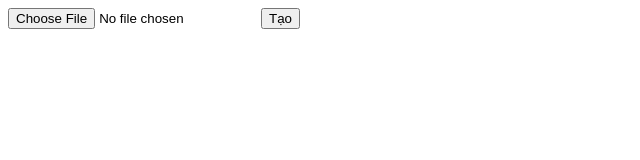
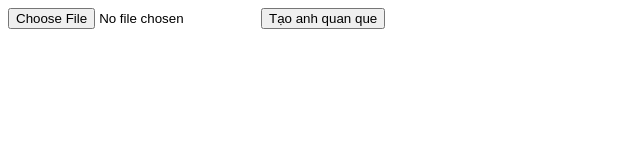
Before and after one commit to hoangph1302/Changechar, a plain HTML site: page index.html in a window 1280 px wide. Shown: the whole page, without its empty margins (0-640 px from the left). Drawn offline with Linux system fonts and the light colour scheme.

Commit message:
change tao

```diff
--- a/index.html
+++ b/index.html
@@ -13,7 +13,7 @@
     <script src="2.js"></script>
 </head>
 <body>
-<input type="file" id="file"><button type="button" onclick="showImage()">Tạo</button><br>
+<input type="file" id="file"><button type="button" onclick="showImage()">Tạo anh quan   que</button><br>
 <img src="" style="width: 100px"/>
 <pre id="show"></pre>
 <script>
```
